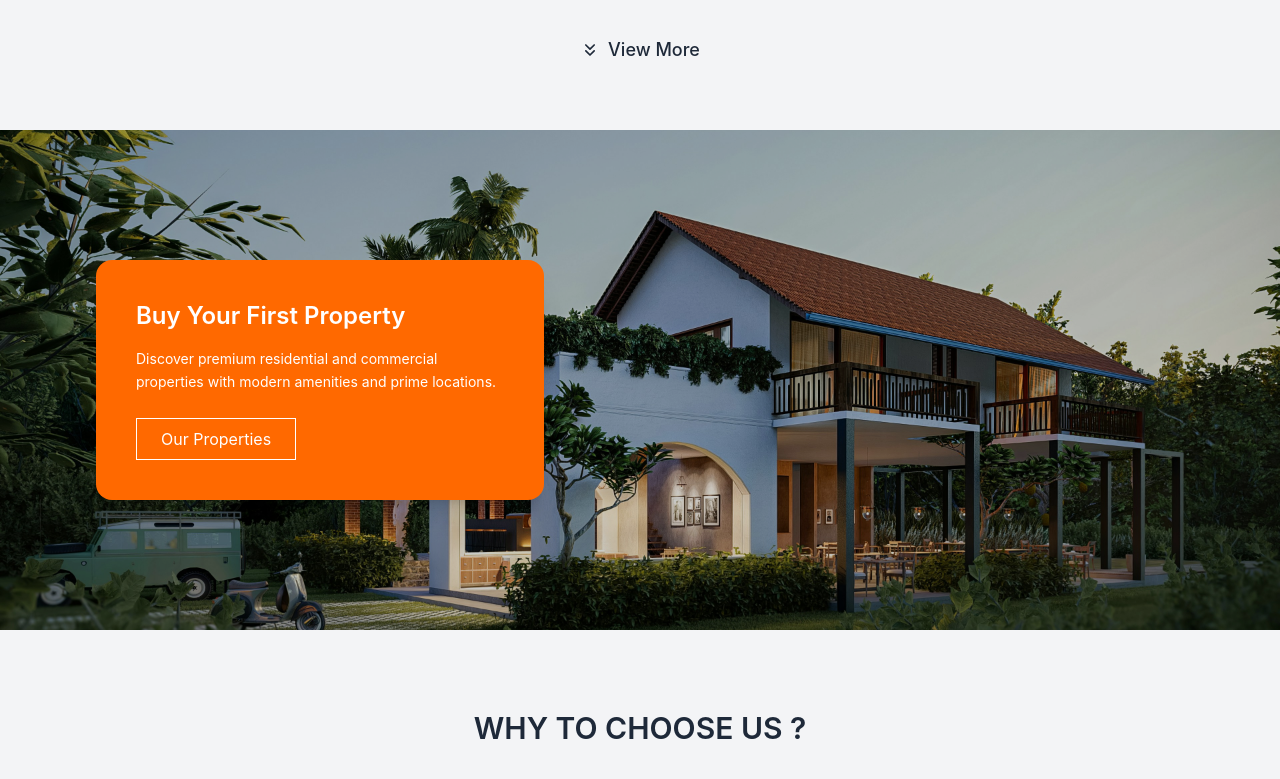
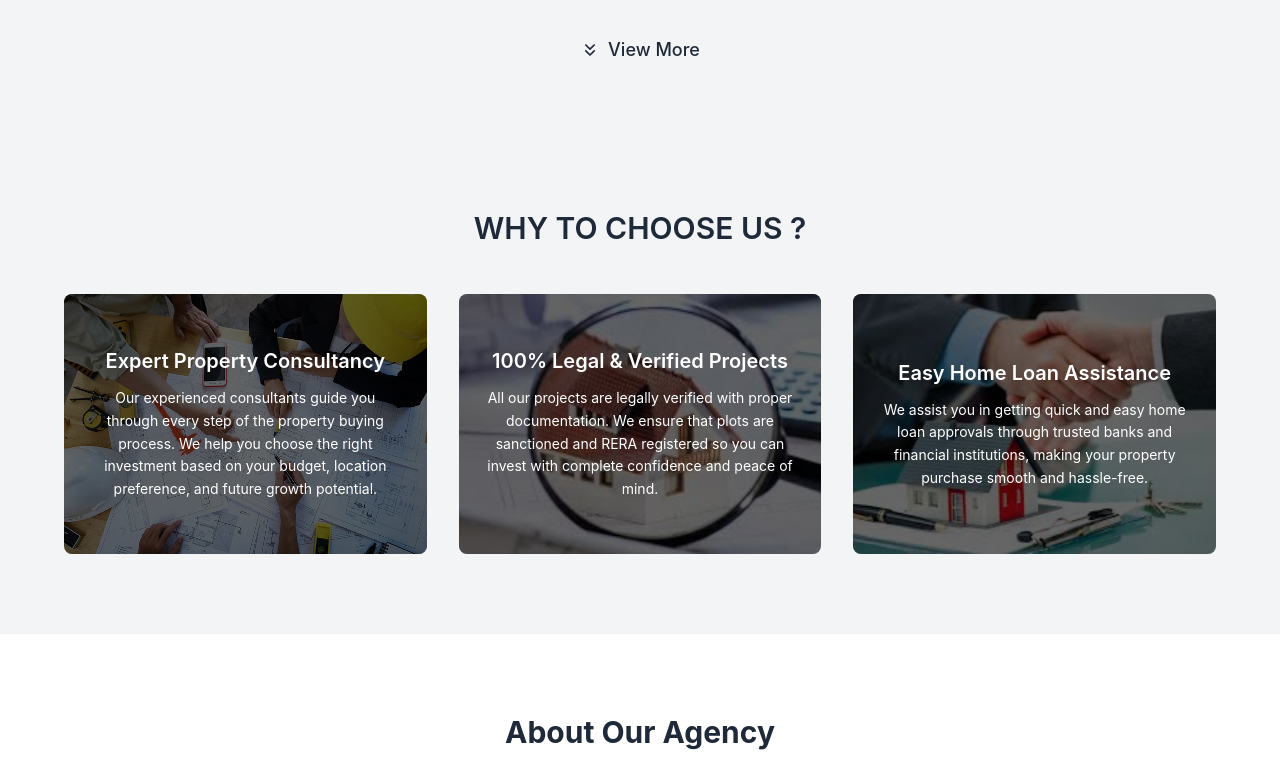
Before and after one commit to TheCollegeProgrammer/real-estate-website, a Next.js app: page / in a window 1280 px wide. Shown: the part 1560-2339 px from the top of the page. Built offline with nearby package versions, Linux system fonts and the light colour scheme; grey boxes are pictures that could not be loaded.

Commit message:
test: commented CTA section

```diff
--- a/app/page.js
+++ b/app/page.js
@@ -14,7 +14,7 @@ export default function Home() {
       <Suspense fallback={<div>Loading...</div>}>
         <Properties />
       </Suspense>
-      <CTASection />
+      {/* <CTASection /> */}
       <WhyChooseUs />
       <About />
       <ContactUsSection />
```
